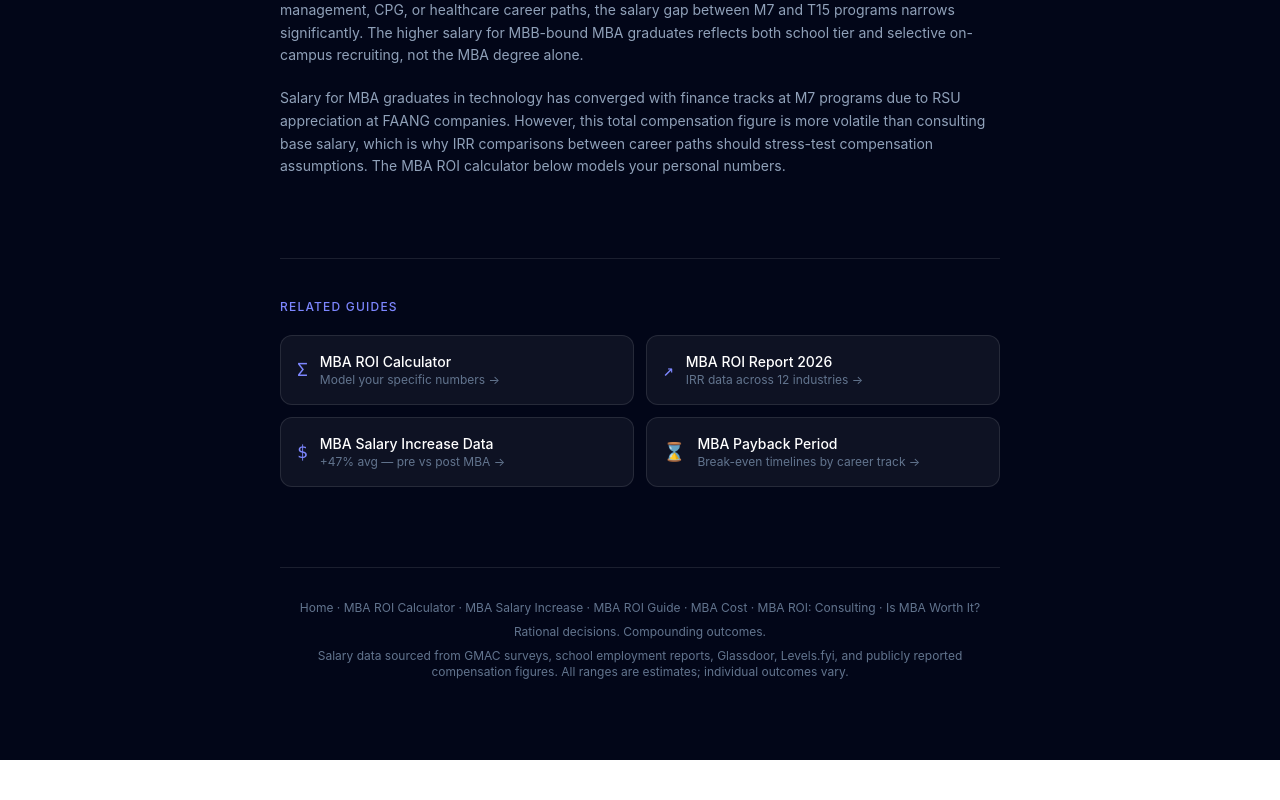
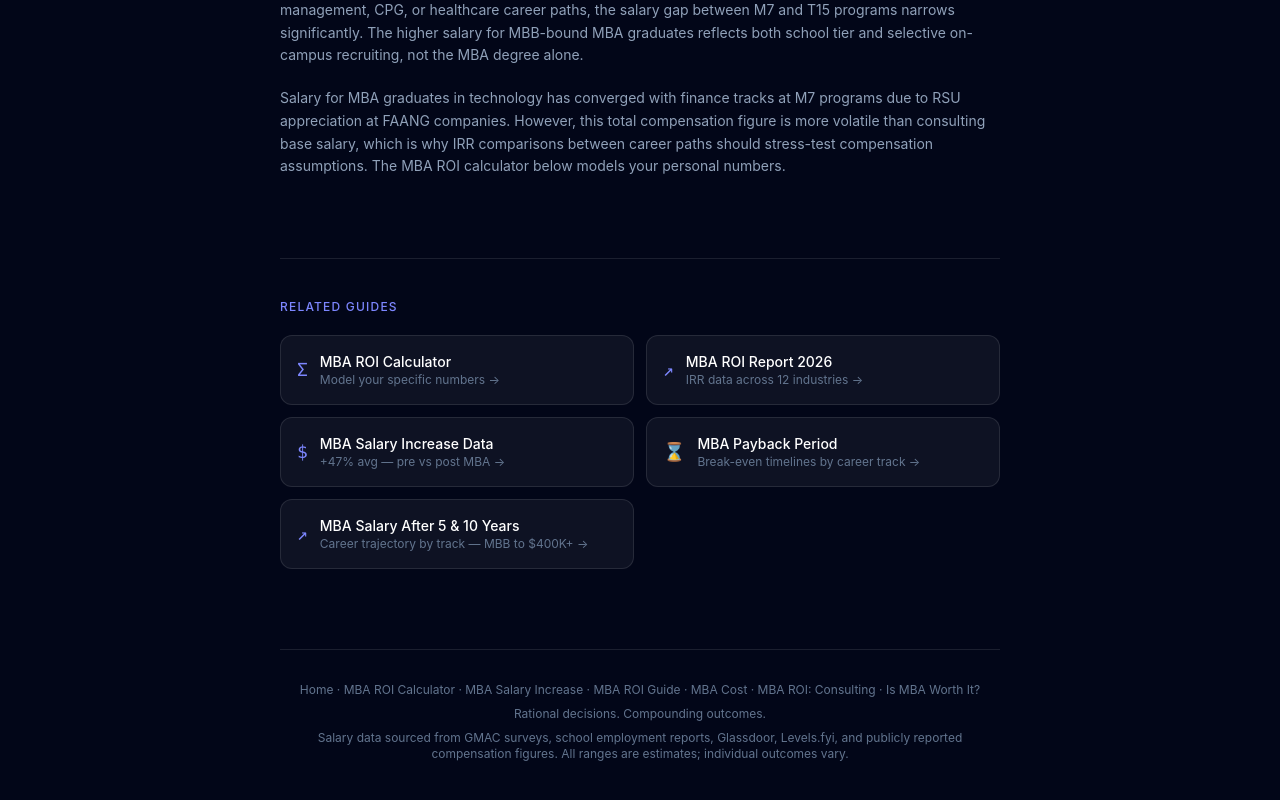
Before and after one commit to HrgChampion/careercapital, a Next.js app: page /average-mba-salary in a window 1280 px wide. Shown: the part 7438-8238 px from the top of the page. Before the commit the page ends 8198 px from the top, so only its background shows below. Built offline with nearby package versions, Linux system fonts and the light colour scheme.

Commit message:
error updated

```diff
--- a/app/average-mba-salary/page.tsx
+++ b/app/average-mba-salary/page.tsx
@@ -362,6 +362,13 @@ export default function AverageMbaSalaryPage() {
                 <p className="text-slate-500 text-xs">Break-even timelines by career track →</p>
               </div>
             </Link>
+            <Link href="/average-mba-salary-after-5-years" className="group flex items-center gap-3 rounded-xl bg-white/5 border border-white/10 p-4 hover:bg-white/[0.08] hover:border-white/20 transition-all">
+              <div className="text-indigo-400 font-mono text-lg">↗</div>
+              <div>
+                <p className="text-white text-sm font-medium group-hover:text-indigo-300 transition-colors">MBA Salary After 5 & 10 Years</p>
+                <p className="text-slate-500 text-xs">Career trajectory by track — MBB to $400K+ →</p>
+              </div>
+            </Link>
           </div>
         </section>
 
--- a/app/mba-roi-investment-banking/page.tsx
+++ b/app/mba-roi-investment-banking/page.tsx
@@ -201,6 +201,13 @@ export default function MbaRoiInvestmentBankingPage() {
                 <p className="text-slate-500 text-xs">The $60K salary gap compared →</p>
               </div>
             </Link>
+            <Link href="/mba-investment-banking-salary" className="group flex items-center gap-3 rounded-xl bg-white/5 border border-white/10 p-4 hover:bg-white/8 hover:border-white/20 transition-all">
+              <div className="text-indigo-400 font-mono text-lg">$</div>
+              <div>
+                <p className="text-white text-sm font-medium group-hover:text-indigo-300 transition-colors">MBA IB Salary 2026</p>
+                <p className="text-slate-500 text-xs">Goldman, JPM, MS — base, bonus & total comp →</p>
+              </div>
+            </Link>
           </div>
         </section>
 
--- a/app/return-to-work-programs/page.tsx
+++ b/app/return-to-work-programs/page.tsx
@@ -591,6 +591,13 @@ export default function ReturnToWorkProgramsPage() {
                 <p className="text-slate-500 text-xs">Is your bootcamp worth the cost? →</p>
               </div>
             </Link>
+            <Link href="/returnship-programs-2026" className="group flex items-center gap-3 rounded-xl bg-white/5 border border-white/10 p-4 hover:bg-white/[0.08] hover:border-white/20 transition-all">
+              <div className="text-cyan-400 font-mono text-lg">⇒</div>
+              <div>
+                <p className="text-white text-sm font-medium group-hover:text-cyan-300 transition-colors">Returnship Programs 2026</p>
+                <p className="text-slate-500 text-xs">50+ companies — deadlines, pay & how to apply →</p>
+              </div>
+            </Link>
           </div>
         </section>
 
```
